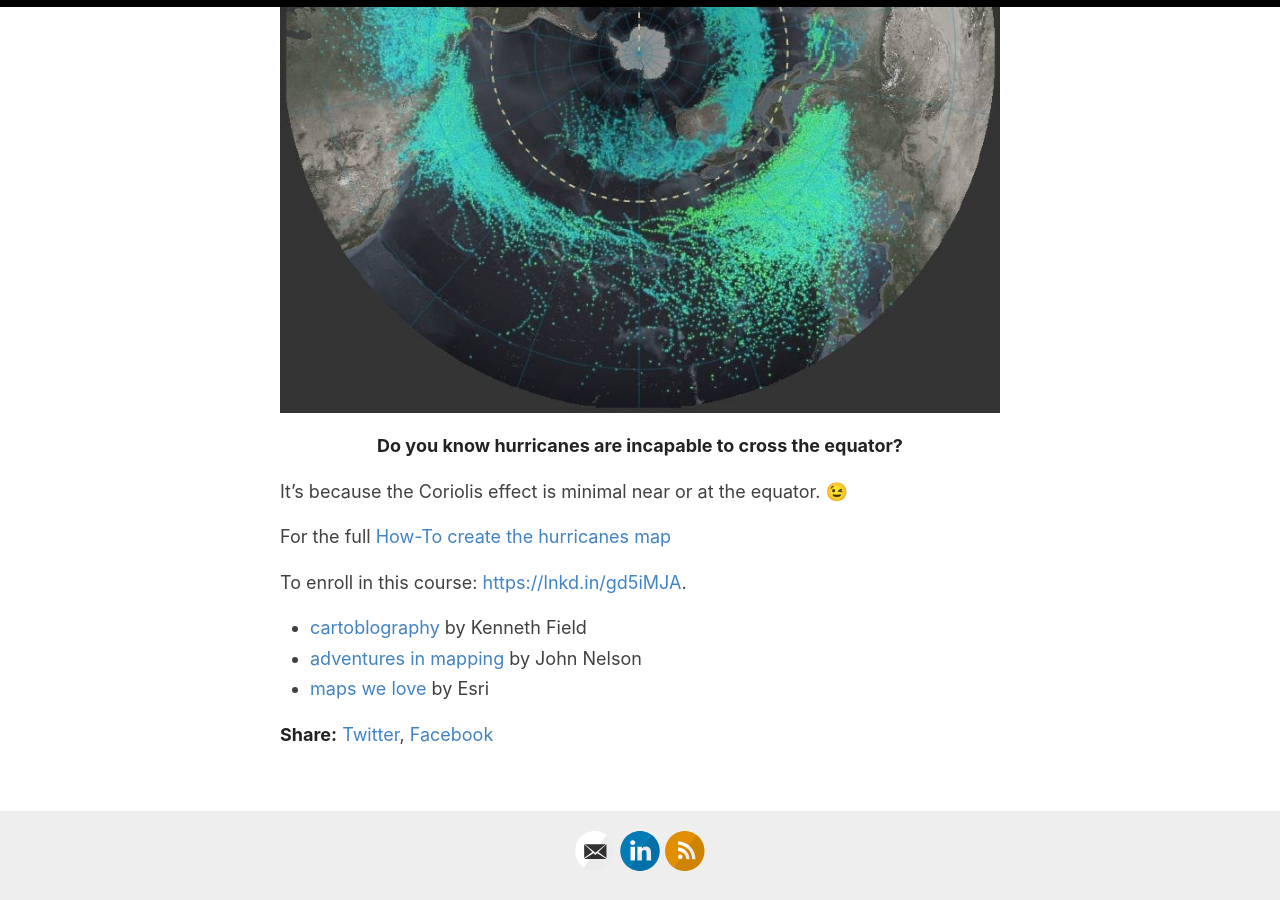
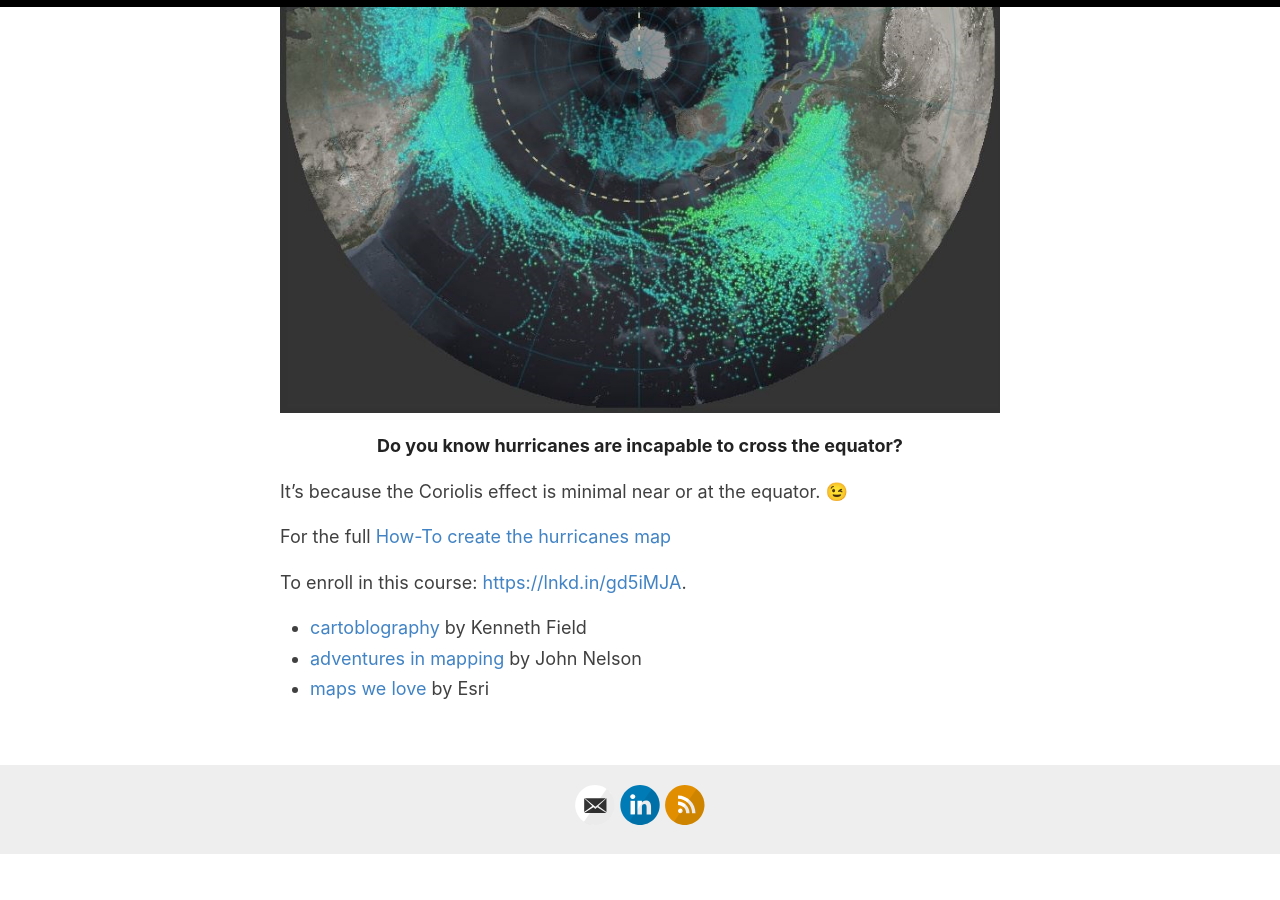
Before and after one commit to yinsanwoo/yinsanwoo.github.io, a Jekyll site: the page built from _posts/2021-03-12-AHurricaneMap.md, in a window 1280 px wide and 900 px high, scrolled down 985 px. Built offline with Jekyll 4.4.1, drawn with Linux system fonts in a browser that asks for light colours; comment, search, counter and statistics services are not loaded; after the commit the page ends 1840 px from its top, so only the background shows below that.

Commit message:
Update post.html

```diff
--- a/_layouts/post.html
+++ b/_layouts/post.html
@@ -27,13 +27,13 @@ layout: default
     {{ content }}
   </div>
 
-  <div>
+  <!-- <div>
     <p><span class="share-box">Share:</span> <a href="http://twitter.com/share?text={{ page.title }}&url={{site.url}}{{page.url}}" target="_blank">Twitter</a>, <a href="https://www.facebook.com/sharer.php?u={{site.url}}{{page.url}}" target="_blank">Facebook</a></p>
-  </div>
+  </div>-->
 
   <!--<div class="date">
     Written on {{ page.date | date: "%B %e, %Y" }}
   </div>-->
 
-  {% include disqus.html %}
+  <!--{% include disqus.html %}-->
 </article>
```
